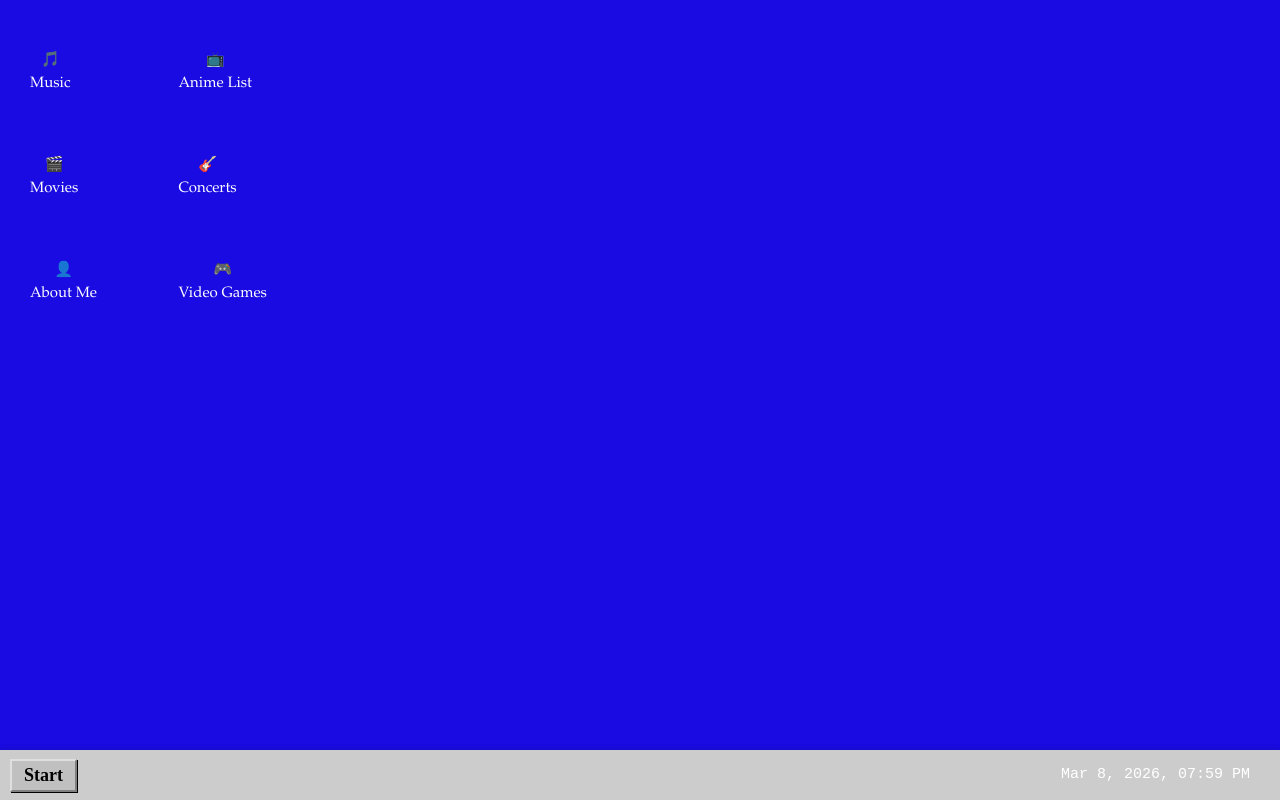
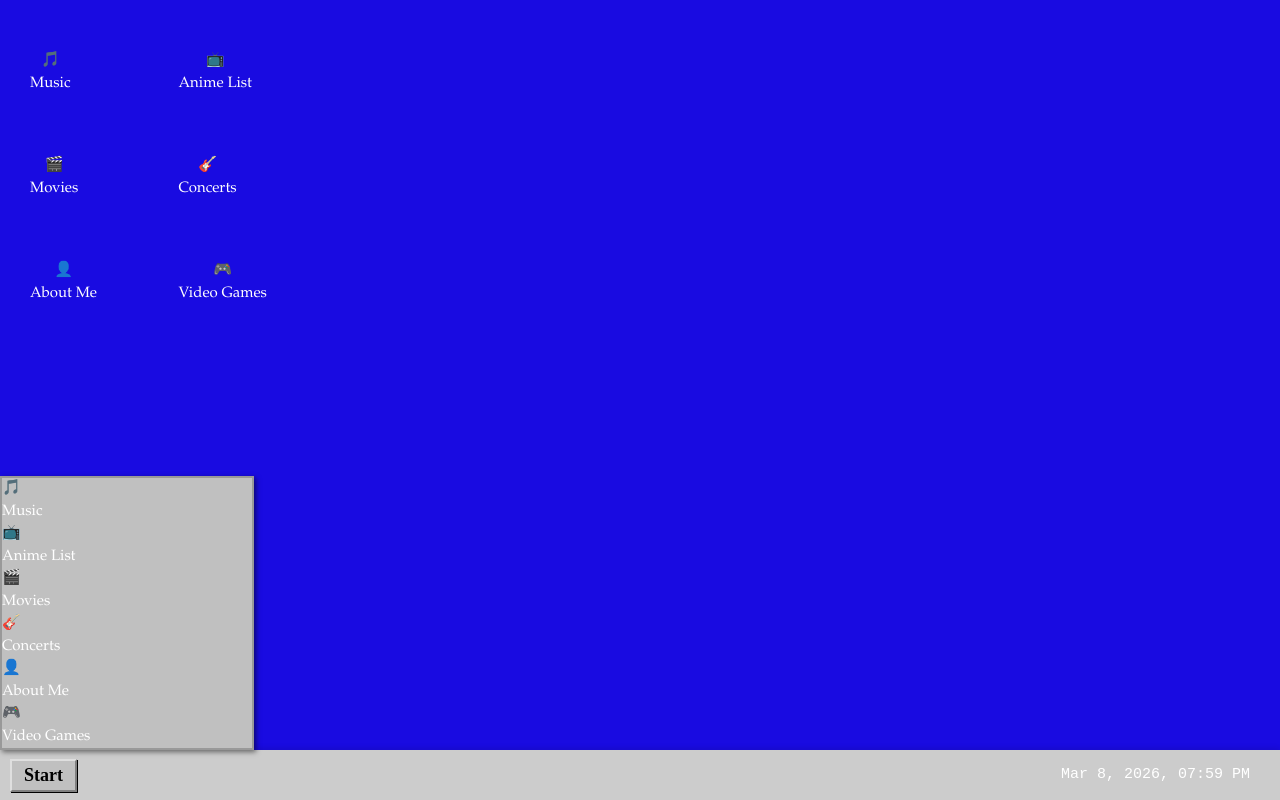
Before and after one commit to embe8/react-desktop-simulator, a React (Vite) app in the folder vite-desktop-simulator/: page /desktop in a window 1280 px wide. Built offline with nearby package versions, Linux system fonts and the light colour scheme; the HTML template or start-up script is replaced by a standard one.

Commit message:
Feature: Add Start Menu containing desktop icons

```diff
--- /dev/null
+++ b/vite-desktop-simulator/src/components/StartMenu.css
@@ -0,0 +1,11 @@
+.start-container {
+    position: fixed;
+    bottom: 50px;
+    left: 0;
+    width: 250px;
+    background: #c0c0c0;
+    border: 2px solid #999;
+    box-shadow: 2px 2px 5px rgba(0,0,0,0.5);
+    z-index: 1000;
+
+}
--- /dev/null
+++ b/vite-desktop-simulator/src/components/StartMenu.jsx
@@ -0,0 +1,22 @@
+import './StartMenu.css';
+
+function startMenu({ onClose, desktopIcons }) {
+
+    return (
+        <div className="start-container">
+            {desktopIcons.map(icon => (
+                <div
+                    key={icon.id}
+                    className="start-content"
+                    onClick={() => handleclick(icon.id)}
+                >
+                <div className="icon-image">{icon.icon}</div>
+                <div className="icon-label">{icon.name}</div>
+                </div>
+
+            ))}
+        </div>
+    );
+
+}
+export default startMenu;
--- a/vite-desktop-simulator/src/index.css
+++ b/vite-desktop-simulator/src/index.css
@@ -14,6 +14,7 @@
   -moz-osx-font-smoothing: grayscale;
 }
 
+/* added to hide horizontal and vertical scrollbars*/
 html, body {
   margin: 0;
   padding: 0;
--- a/vite-desktop-simulator/src/pages/Desktop.jsx
+++ b/vite-desktop-simulator/src/pages/Desktop.jsx
@@ -8,12 +8,14 @@ import MoviesWindow from '../components/windows/MoviesWindow';
 import ConcertsWindow from '../components/windows/ConcertsWindow';
 import AboutWindow from '../components/windows/AboutWindow';
 import GamesWindow from '../components/windows/GamesWindow';
+import StartMenu from '../components/startMenu';
 import startButtonImg from '../assets/start_button95.png';
 
 
 function Desktop() {
   const [openWindows, setOpenWindows] = useState([]);
   const [windowTitles, setWindowTitles] = useState([]);
+  const [showMenu, setShowMenu] = useState([]);
 
   const desktopIcons = [
     { id: 'music', name: 'Music', icon: '🎵' },
@@ -68,9 +70,15 @@ function Desktop() {
 
 
          <div className="taskbar">
-        <button className="start-button">
+        <button className="start-button"
+          onClick={() => setShowMenu(!showMenu)}
+        >
           <b>Start</b>
         </button>
+        {showMenu && <StartMenu
+          desktopIcons={desktopIcons}
+          onClose={() => setShowMenu(false)}
+          />}
         <div className="taskbar-time">
           {new Date().toLocaleTimeString([], {
             day: 'numeric',
```
